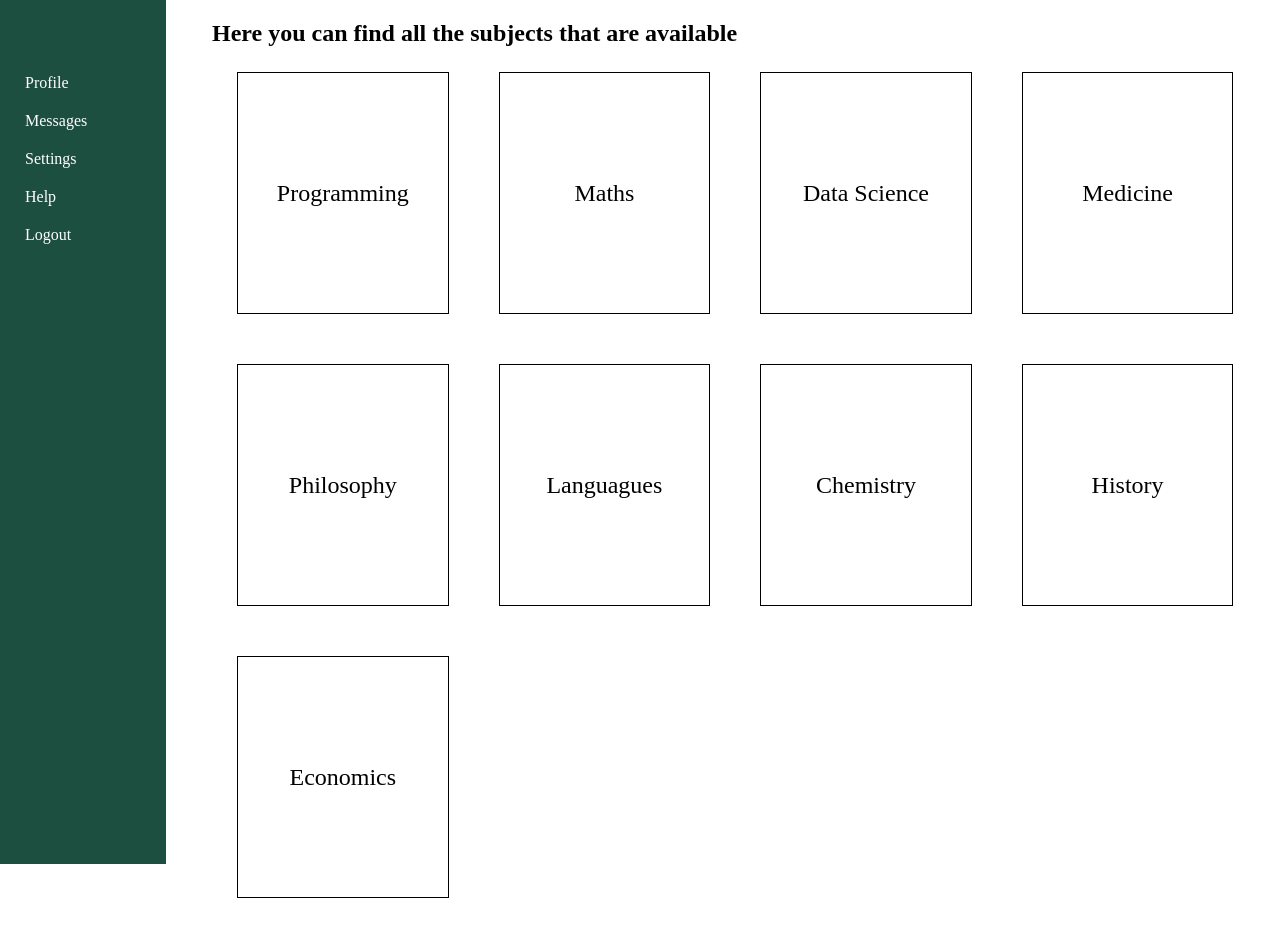
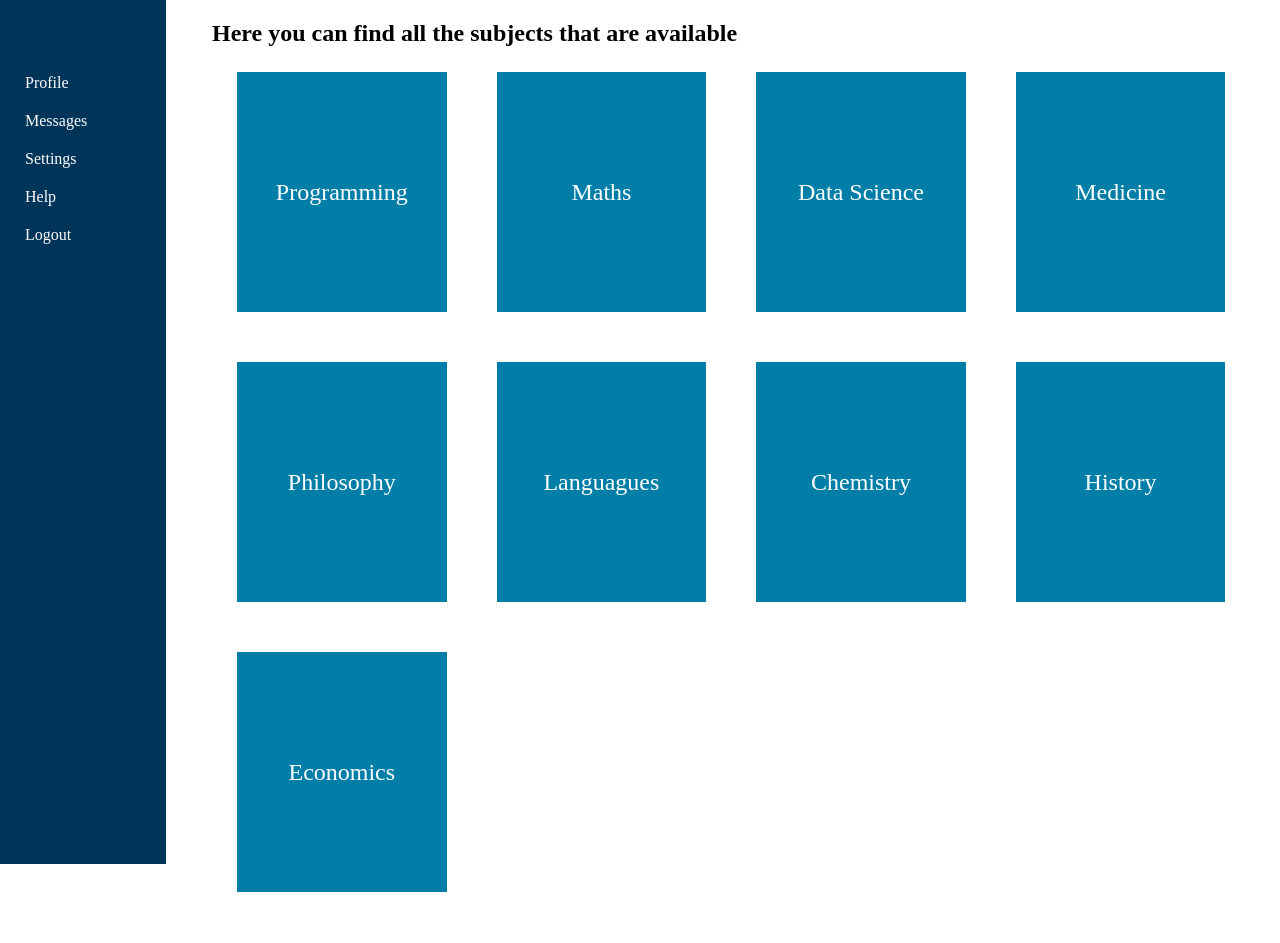
Before and after one commit to microgram17/LearnLink, a Flask app: page / in a window 1280 px wide. After the commit the page ends 892 px from the top, so only its background shows below. Run offline with Flask 3, Linux system fonts and the light colour scheme.

Commit message:
changed colors in style

```diff
--- a/static/style.css
+++ b/static/style.css
@@ -9,7 +9,7 @@ nav {
 	top: 0; /* Stay at the top */
     left: 0;
 	padding-top: 5%;
-    background-color: #1d4f40;
+    background-color: #003459;
 	height: 100%; /* Full-height: remove this if you want "auto" height */
     position: fixed; /* Fixed Sidebar (stay in place on scroll) */
     z-index: 1; /* Stay on top */
@@ -35,7 +35,7 @@ nav ul li a {
 	transition: 0.2s linear;
 }
 nav ul li a:hover {
-	background-color: #2a705b;
+	background-color: #007EA7;
 	color: #fff;
 }
 
@@ -93,9 +93,10 @@ nav ul li ul li a:hover {
 	display: flex;
 	justify-content: center;
 	align-items: center;
-	border: 1px solid black;
 	margin: 25px;
 	width: 20%;
 	height: 10em;
 	font-size: 1.5rem;
+	background-color: #007EA7;
+	color: #FFFFFF;
 }
```
